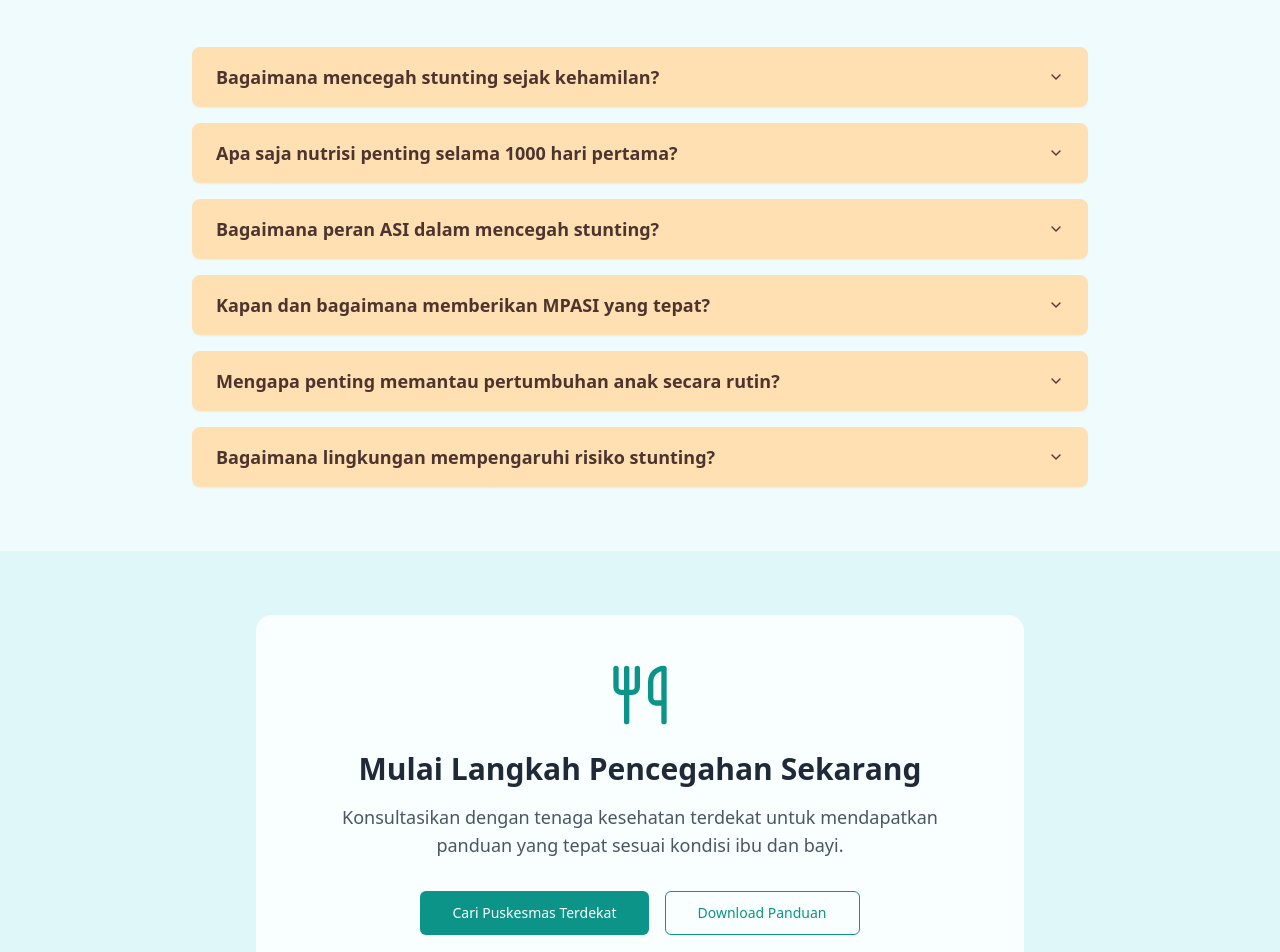
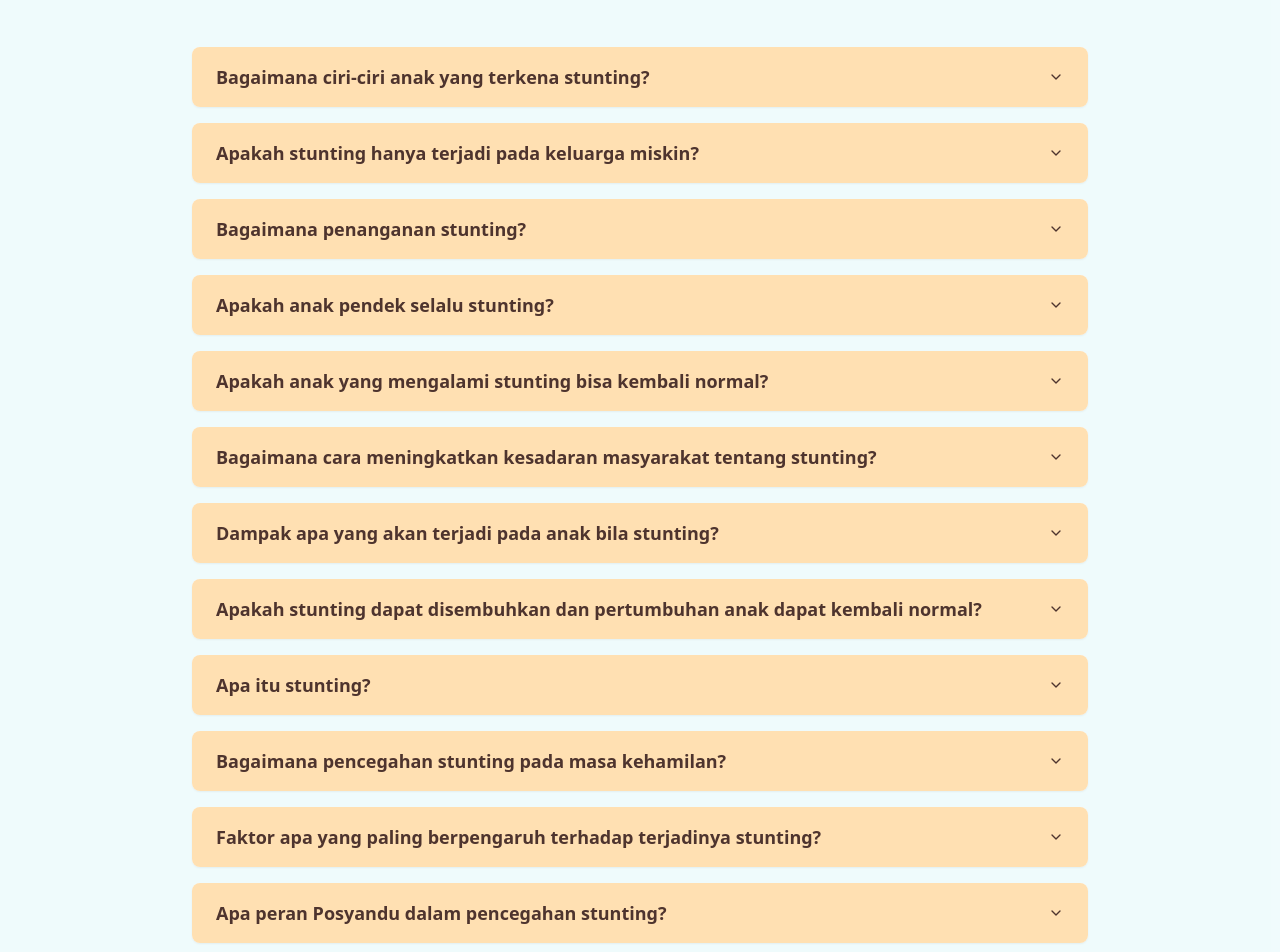
Before and after one commit to MFaizulMW/stunting, a Next.js app: page / in a window 1280 px wide. Shown: the part 2600-3552 px from the top of the page. Built offline with nearby package versions, Linux system fonts and the light colour scheme.

Commit message:
ganti soal

```diff
--- a/app/page.tsx
+++ b/app/page.tsx
@@ -7,42 +7,79 @@ import { Card, CardContent } from "@/components/ui/card"
 export default function StuntingLandingPage() {
   const faqData = [
   {
-      id: "prevention-pregnancy",
-      question: "Bagaimana mencegah stunting sejak kehamilan?",
+    id: "ciri-anak-stunting",
+    question: "Bagaimana ciri-ciri anak yang terkena stunting?",
     answer:
-        "Pencegahan stunting dimulai sejak masa kehamilan dengan: 1) Konsumsi makanan bergizi seimbang yang kaya protein, zat besi, asam folat, dan kalsium. 2) Rutin memeriksakan kehamilan ke tenaga kesehatan. 3) Konsumsi tablet tambah darah sesuai anjuran dokter. 4) Hindari rokok, alkohol, dan zat berbahaya lainnya. 5) Jaga kebersihan diri dan lingkungan. 6) Kelola stress dengan baik dan istirahat yang cukup.",
+      "Ciri-ciri anak stunting meliputi tinggi badan yang lebih pendek dari anak seusianya, wajah tampak lebih muda, berat badan rendah, serta perkembangan motorik dan kognitif yang lebih lambat.",
   },
   {
-      id: "nutrition-1000-days",
-      question: "Apa saja nutrisi penting selama 1000 hari pertama?",
+    id: "stunting-keluarga-miskin",
+    question: "Apakah stunting hanya terjadi pada keluarga miskin?",
     answer:
-        "Nutrisi penting dalam 1000 hari pertama kehidupan meliputi: 1) Protein untuk pertumbuhan sel dan jaringan. 2) Zat besi untuk mencegah anemia dan mendukung perkembangan otak. 3) Kalsium untuk pembentukan tulang dan gigi. 4) Vitamin A untuk kesehatan mata dan sistem imun. 5) Asam folat untuk perkembangan sistem saraf. 6) Omega-3 untuk perkembangan otak. 7) Zinc untuk pertumbuhan dan sistem imun.",
+      "Tidak. Meski lebih sering terjadi di keluarga dengan ekonomi rendah, stunting juga dapat terjadi pada keluarga mampu jika pola makan, kebersihan, dan pola asuh anak kurang diperhatikan.",
   },
   {
-      id: "breastfeeding-role",
-      question: "Bagaimana peran ASI dalam mencegah stunting?",
+    id: "penanganan-stunting",
+    question: "Bagaimana penanganan stunting?",
     answer:
-        "ASI berperan vital dalam mencegah stunting karena: 1) Mengandung nutrisi lengkap dan mudah diserap tubuh bayi. 2) Memberikan antibodi untuk melindungi dari infeksi. 3) Mendukung perkembangan sistem pencernaan yang sehat. 4) ASI eksklusif 6 bulan pertama memberikan nutrisi optimal. 5) Dilanjutkan hingga 2 tahun dengan makanan pendamping yang tepat. 6) Bonding antara ibu dan bayi yang mendukung perkembangan emosional.",
+      "Penanganan stunting melibatkan pemberian nutrisi seimbang, perbaikan sanitasi dan kebersihan, pemantauan pertumbuhan secara rutin, serta edukasi kepada orang tua tentang pola asuh dan pemberian makan yang tepat.",
   },
   {
-      id: "complementary-feeding",
-      question: "Kapan dan bagaimana memberikan MPASI yang tepat?",
+    id: "anak-pendek-stunting",
+    question: "Apakah anak pendek selalu stunting?",
     answer:
-        "MPASI (Makanan Pendamping ASI) diberikan mulai usia 6 bulan dengan prinsip: 1) Tepat waktu: dimulai saat bayi berusia 6 bulan. 2) Tepat jumlah: porsi sesuai usia dan kebutuhan. 3) Tepat tekstur: dari halus bertahap ke kasar. 4) Tepat variasi: beragam jenis makanan untuk nutrisi lengkap. 5) Tepat kebersihan: selalu dalam kondisi higienis. 6) Responsive feeding: perhatikan tanda lapar dan kenyang bayi.",
+      "Tidak selalu. Anak pendek bisa disebabkan oleh faktor genetik. Namun, jika tinggi badannya jauh di bawah rata-rata usia dan disertai masalah perkembangan, bisa jadi itu merupakan tanda stunting.",
   },
   {
-      id: "growth-monitoring",
-      question: "Mengapa penting memantau pertumbuhan anak secara rutin?",
+    id: "anak-stunting-normal",
+    question: "Apakah anak yang mengalami stunting bisa kembali normal?",
     answer:
-        "Pemantauan pertumbuhan rutin penting karena: 1) Mendeteksi dini gangguan pertumbuhan termasuk stunting. 2) Memastikan anak tumbuh sesuai kurva pertumbuhan normal. 3) Evaluasi efektivitas pemberian nutrisi. 4) Mendapat intervensi tepat waktu jika ada masalah. 5) Monitoring dilakukan di Posyandu, Puskesmas, atau fasilitas kesehatan. 6) Pencatatan dalam KMS (Kartu Menuju Sehat) untuk tracking jangka panjang.",
+      "Pemulihan penuh sulit dilakukan setelah usia 2 tahun, namun intervensi gizi, stimulasi, dan perawatan kesehatan yang tepat dapat membantu memperbaiki kualitas hidup dan tumbuh kembang anak secara signifikan.",
   },
   {
-      id: "environmental-factors",
-      question: "Bagaimana lingkungan mempengaruhi risiko stunting?",
+    id: "kesadaran-masyarakat",
+    question: "Bagaimana cara meningkatkan kesadaran masyarakat tentang stunting?",
     answer:
-        "Faktor lingkungan yang mempengaruhi stunting: 1) Sanitasi buruk meningkatkan risiko infeksi dan diare. 2) Air bersih yang tidak memadai menyebabkan penyakit. 3) Polusi udara mengganggu kesehatan pernapasan. 4) Kemiskinan membatasi akses nutrisi berkualitas. 5) Pendidikan orang tua mempengaruhi pola asuh. 6) Akses layanan kesehatan yang terbatas. 7) Praktik kebersihan yang kurang baik di rumah tangga.",
+      "Edukasi melalui posyandu, kampanye publik, penyuluhan ibu hamil, serta kolaborasi dengan tokoh masyarakat dapat membantu meningkatkan pemahaman dan kesadaran kolektif akan pentingnya pencegahan stunting.",
+  },
+  {
+    id: "dampak-stunting",
+    question: "Dampak apa yang akan terjadi pada anak bila stunting?",
+    answer:
+      "Anak yang mengalami stunting berisiko mengalami keterlambatan belajar, penurunan daya tahan tubuh, gangguan perkembangan otak, serta kesulitan bersaing di masa depan secara fisik maupun intelektual.",
+  },
+  {
+    id: "stunting-disembuhkan",
+    question: "Apakah stunting dapat disembuhkan dan pertumbuhan anak dapat kembali normal?",
+    answer:
+      "Stunting sulit disembuhkan sepenuhnya jika sudah lewat usia 2 tahun. Namun, dengan perbaikan nutrisi dan stimulasi yang konsisten, anak tetap bisa tumbuh lebih sehat dan produktif.",
+  },
+  {
+    id: "apa-itu-stunting",
+    question: "Apa itu stunting?",
+    answer:
+      "Stunting adalah kondisi gagal tumbuh pada anak balita akibat kekurangan gizi kronis, terutama dalam 1000 hari pertama kehidupan, yang menyebabkan tinggi badan di bawah standar dan gangguan perkembangan.",
+  },
+  {
+    id: "pencegahan-kehamilan",
+    question: "Bagaimana pencegahan stunting pada masa kehamilan?",
+    answer:
+      "Pencegahan saat hamil mencakup konsumsi gizi lengkap, rutin periksa kehamilan, minum tablet tambah darah, hindari zat berbahaya seperti rokok dan alkohol, serta menjaga kesehatan mental dan fisik ibu.",
+  },
+  {
+    id: "faktor-paling-berpengaruh",
+    question: "Faktor apa yang paling berpengaruh terhadap terjadinya stunting?",
+    answer:
+      "Faktor utama penyebab stunting adalah kekurangan gizi jangka panjang, pola makan yang tidak sesuai usia, infeksi berulang, sanitasi buruk, dan kurangnya pengetahuan orang tua tentang perawatan anak.",
+  },
+  {
+    id: "peran-posyandu",
+    question: "Apa peran Posyandu dalam pencegahan stunting?",
+    answer:
+      "Posyandu memiliki peran penting dalam memantau pertumbuhan anak, memberikan imunisasi, edukasi gizi kepada ibu, mendeteksi dini masalah kesehatan, serta menghubungkan masyarakat dengan layanan kesehatan.",
   },
 ]
+
 
   return (
     <div className="min-h-screen" style={{ backgroundColor: "#E0F7FA" }}>
@@ -67,20 +104,18 @@ export default function StuntingLandingPage() {
             </p>
           </div>
 
-          {/* Poster Image */}
           <div className="flex justify-center mb-8">
-            <div className="w-full">
   <Image
     src="/images/poster-2.jpg"
     alt="Poster Penyuluhan Stunting - Panduan Pencegahan untuk Ibu dan Bayi"
     width={1041}
     height={736}
-    className="w-full h-auto object-cover"
+    className="w-full h-auto object-contain"
     priority
   />
 </div>
 
-          </div>
+
 
           {/* Statistics Cards */}
           <div className="grid md:grid-cols-3 gap-6 mb-12">
@@ -155,13 +190,7 @@ export default function StuntingLandingPage() {
               <Button size="lg" className="bg-teal-600 hover:bg-teal-700 text-white px-8 py-3">
                 Cari Puskesmas Terdekat
               </Button>
-              <Button
-                size="lg"
-                variant="outline"
-                className="border-teal-600 text-teal-600 hover:bg-teal-50 px-8 py-3 bg-transparent"
-              >
-                Download Panduan
-              </Button>
+
             </div>
           </div>
         </div>
```
Lines whose indentation alone changed are shown as unchanged.
